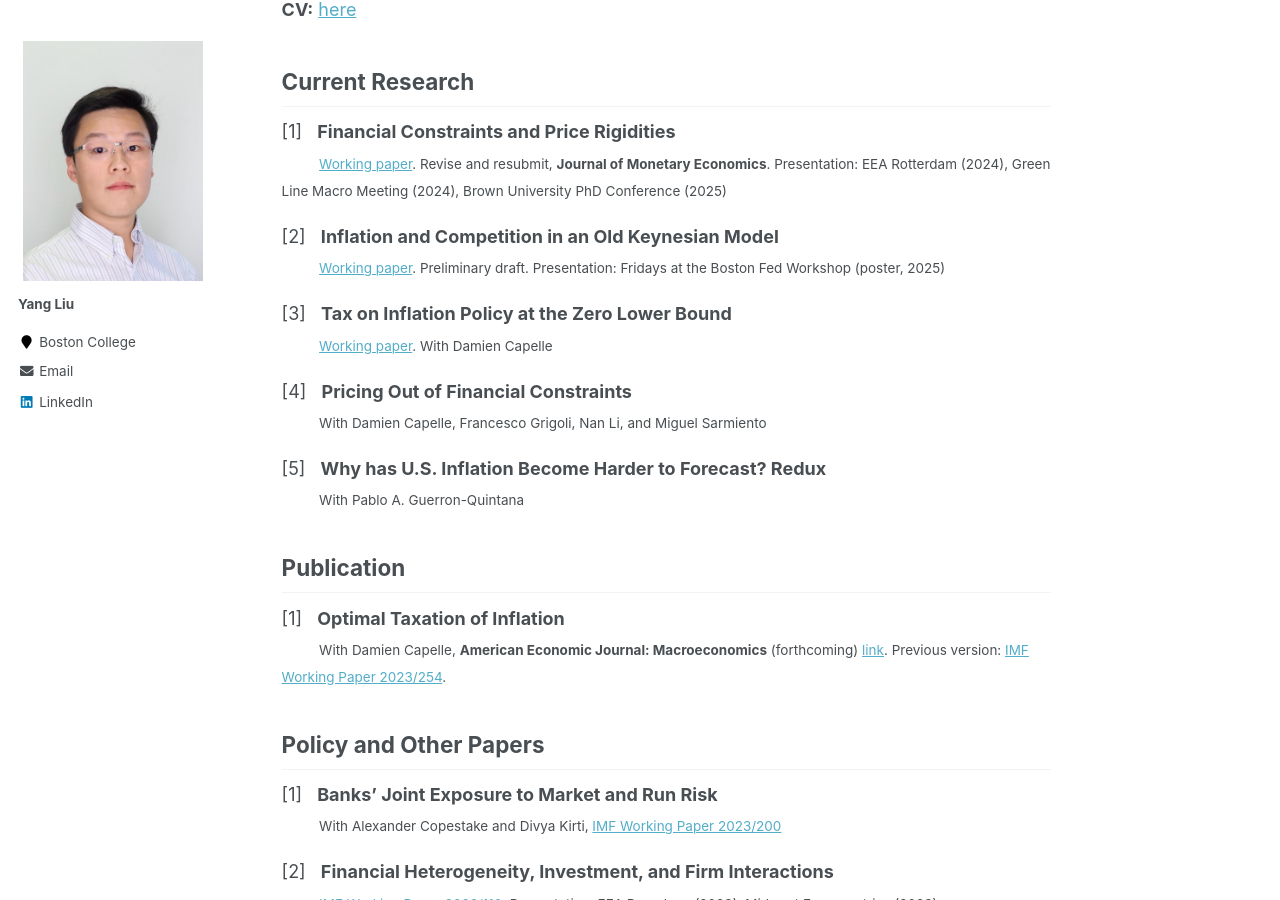
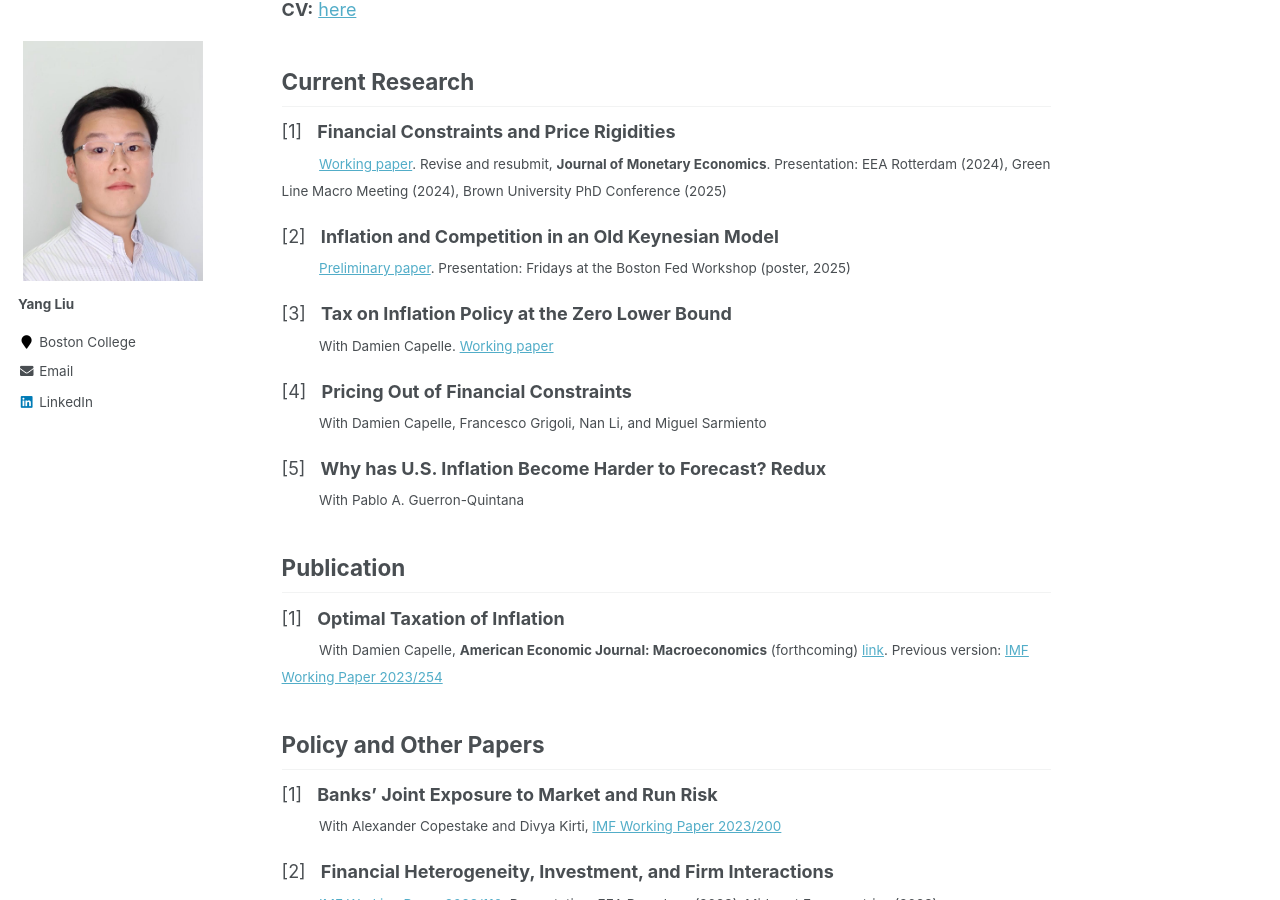
Before and after one commit to yangliu-95/yangliu-95.github.io, a Jekyll site: the page built from _pages/home.md, in a window 1280 px wide and 900 px high, scrolled down 292 px. Built offline with Jekyll 4.4.1, drawn with Linux system fonts in a browser that asks for light colours.

Commit message:
Update home.md

```diff
--- a/_pages/home.md
+++ b/_pages/home.md
@@ -21,10 +21,10 @@ I am a Ph.D. student in Economics at Boston College. I am interested in macroeco
 <sub> &emsp;&emsp;&ensp; [Working paper](https://papers.ssrn.com/sol3/papers.cfm?abstract_id=5259321). Revise and resubmit, **Journal of Monetary Economics**. Presentation: EEA Rotterdam (2024), Green Line Macro Meeting (2024), Brown University PhD Conference (2025) </sub>
 
 [2] &nbsp; **Inflation and Competition in an Old Keynesian Model**  <br>
-<sub> &emsp;&emsp;&ensp; [Working paper](https://papers.ssrn.com/sol3/papers.cfm?abstract_id=6084028). Preliminary draft. Presentation: Fridays at the Boston Fed Workshop (poster, 2025) </sub>
+<sub> &emsp;&emsp;&ensp; [Preliminary paper](https://papers.ssrn.com/sol3/papers.cfm?abstract_id=6084028). Presentation: Fridays at the Boston Fed Workshop (poster, 2025) </sub>
 
 [3] &nbsp; **Tax on Inflation Policy at the Zero Lower Bound**  <br>
-<sub> &emsp;&emsp;&ensp;  [Working paper](https://damiencapelle.com/wp-content/uploads/2026/03/Capelle-and-Liu-TIP_at_the_ZLB-IMF.pdf). With Damien Capelle </sub>
+<sub> &emsp;&emsp;&ensp; With Damien Capelle. [Working paper](https://damiencapelle.com/wp-content/uploads/2026/03/Capelle-and-Liu-TIP_at_the_ZLB-IMF.pdf) </sub>
 
 [4] &nbsp; **Pricing Out of Financial Constraints**  <br>
 <sub> &emsp;&emsp;&ensp;  With Damien Capelle, Francesco Grigoli, Nan Li, and Miguel Sarmiento </sub>
@@ -36,7 +36,7 @@ I am a Ph.D. student in Economics at Boston College. I am interested in macroeco
 ## Publication
 
 [1] &nbsp; **Optimal Taxation of Inflation**  <br>
-<sub> &emsp;&emsp;&ensp;  With Damien Capelle, **American Economic Journal: Macroeconomics** (forthcoming) [link](https://www.aeaweb.org/articles?id=10.1257/mac.20240248&&from=f). Previous version: [IMF Working Paper 2023/254](https://www.imf.org/en/Publications/WP/Issues/2023/12/08/Optimal-Taxation-of-Inflation-542215). </sub>
+<sub> &emsp;&emsp;&ensp;  With Damien Capelle, **American Economic Journal: Macroeconomics** (forthcoming) [link](https://www.aeaweb.org/articles?id=10.1257/mac.20240248&&from=f). Previous version: [IMF Working Paper 2023/254](https://www.imf.org/en/Publications/WP/Issues/2023/12/08/Optimal-Taxation-of-Inflation-542215) </sub>
 
 
 ## Policy and Other Papers
```
